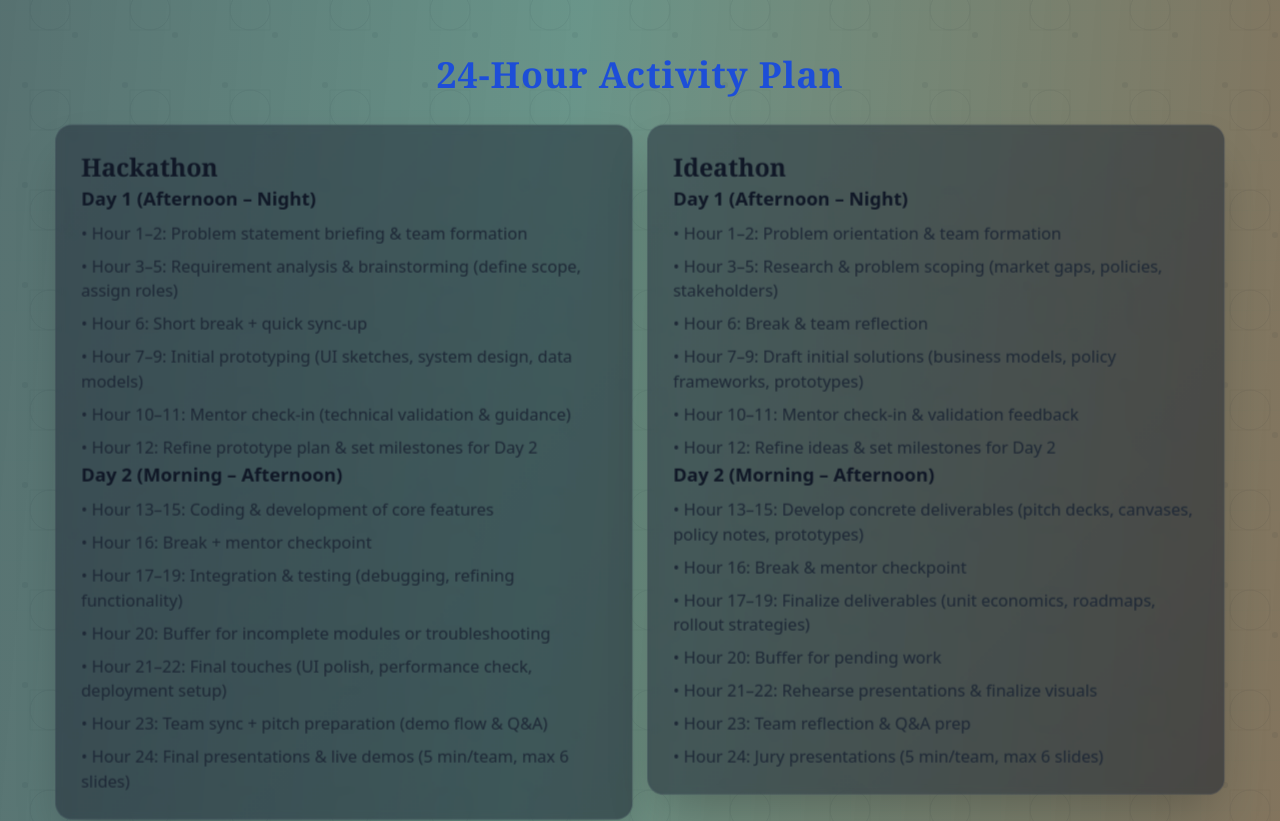
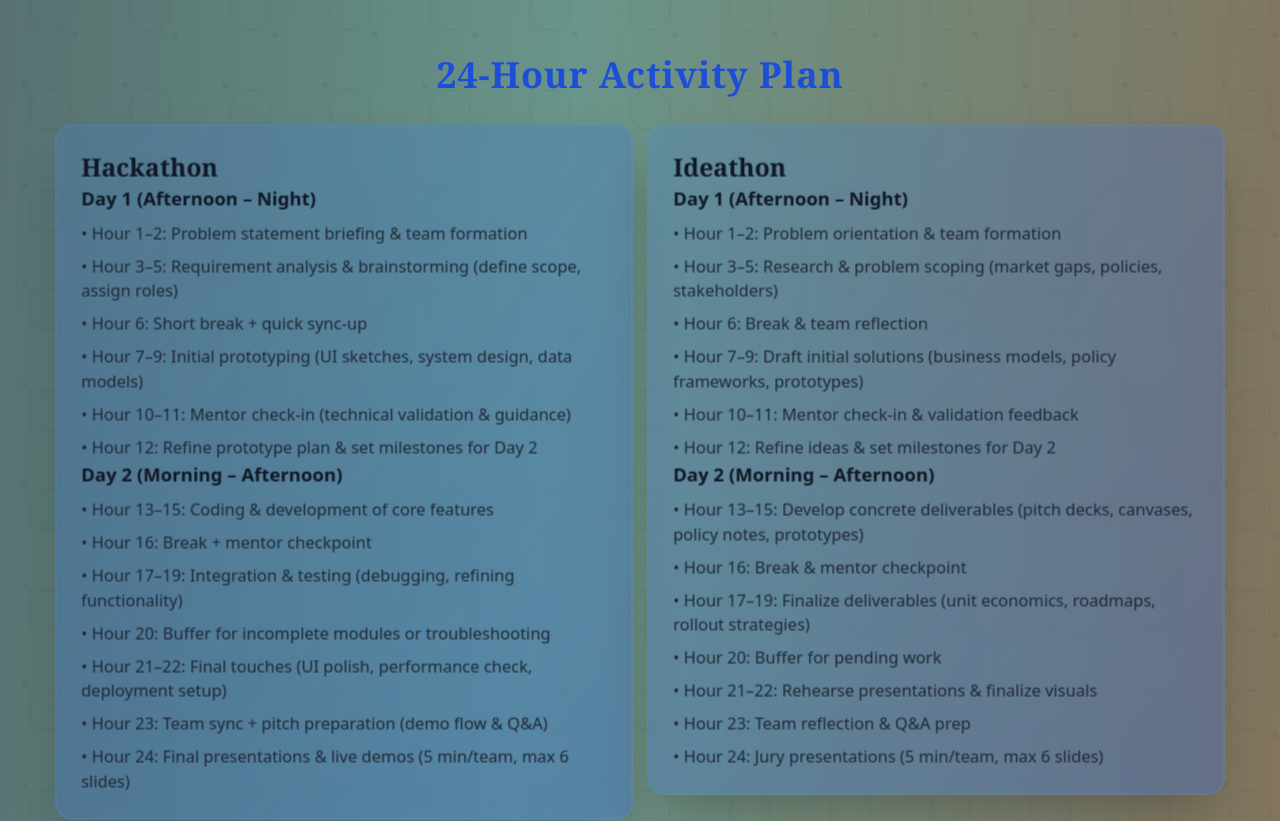
Before and after one commit to nagnitin/GU-SIH-1.0, a React (Vite) app: page / in a window 1280 px wide. Shown: the part 8640-9461 px from the top of the page. Built offline with nearby package versions, Linux system fonts and the light colour scheme.

Commit message:
Update ThreeDCard background to light transparent blue

```diff
--- a/src/components/3DElements.tsx
+++ b/src/components/3DElements.tsx
@@ -85,7 +85,7 @@ const ThreeDElement: React.FC<ThreeDElementProps> = ({
 export const ThreeDCard: React.FC<ThreeDElementProps> = ({ children, className = '', depth = 30 }) => {
   return (
     <ThreeDElement className={`${className} transition-all duration-300`} depth={depth}>
-      <div className="bg-gradient-to-br from-gray-800/50 to-gray-900/50 backdrop-blur-sm border border-gray-600/30 rounded-2xl p-6 shadow-2xl">
+      <div className="bg-gradient-to-br from-blue-500/20 to-blue-600/30 backdrop-blur-sm border border-blue-400/30 rounded-2xl p-6 shadow-2xl">
         {children}
       </div>
     </ThreeDElement>
```
